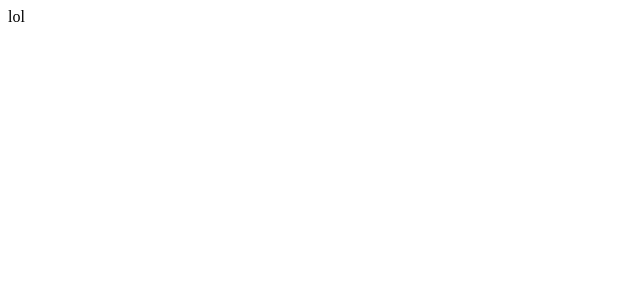
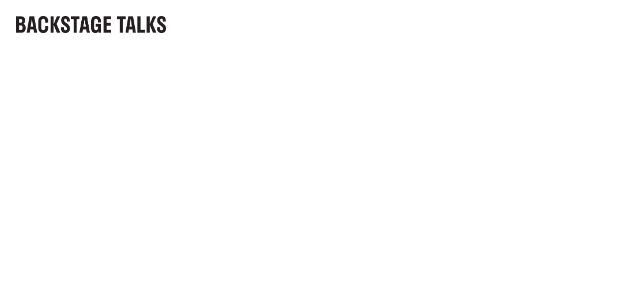
Before and after one commit to Heisdalu/backstage-clone, a React (Create React App) app: page / in a window 1280 px wide. Shown: the top 300 px of the page, without its empty margins (0-640 px from the left). Built offline with nearby package versions, Linux system fonts and the light colour scheme.

Commit message:
add heeader logo

```diff
--- a/src/App.css
+++ b/src/App.css
@@ -0,0 +1,19 @@
+* {
+  margin: 0;
+  padding: 0;
+  box-sizing: border-box;
+}
+
+.wrapper{
+    padding: 1rem;
+}
+
+
+.logo img{
+    width: 150px;
+}
+
+.book__list{
+    border: 1px solid;
+    /* overflow: scroll; */
+}
--- a/src/App.js
+++ b/src/App.js
@@ -1,11 +1,12 @@
 import React from "react";
+import Logo from './assets/logo.webp'
 import './App.css'
-// import lol from './assets/backstagetalks_cover_issue_3.webp'
-// C:\Users\HP\Desktop\DIVINE\backstage-clone\src\assets\backstagetalks_cover_issue_3.png
 
 const App = () => {
     return (
-        <div className="wrapper">lol</div>
+        <div className="wrapper">
+            <header className="logo"><img src={Logo} alt="backstage logo"/></header>
+        </div>
     )
 }
 
```
